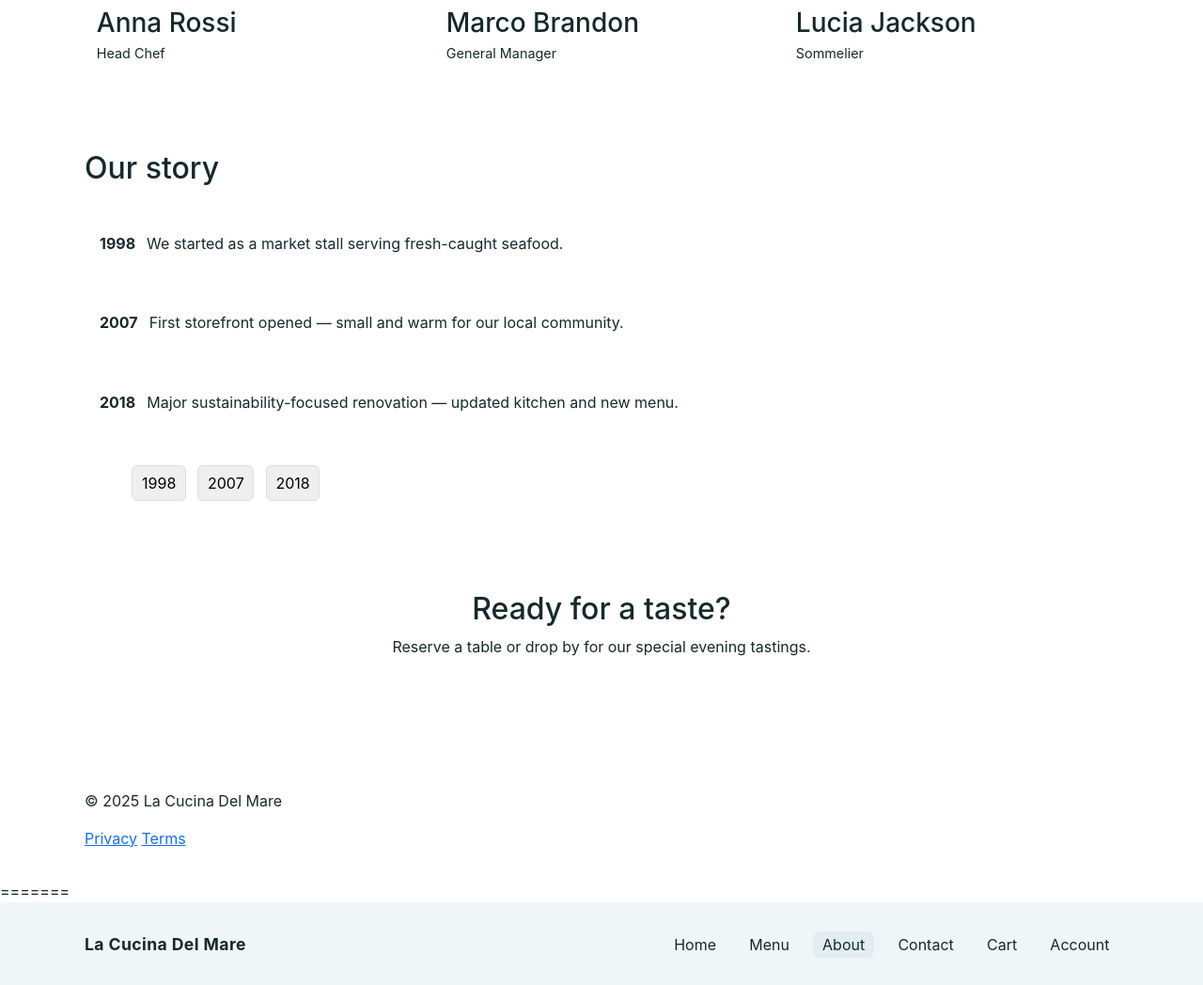
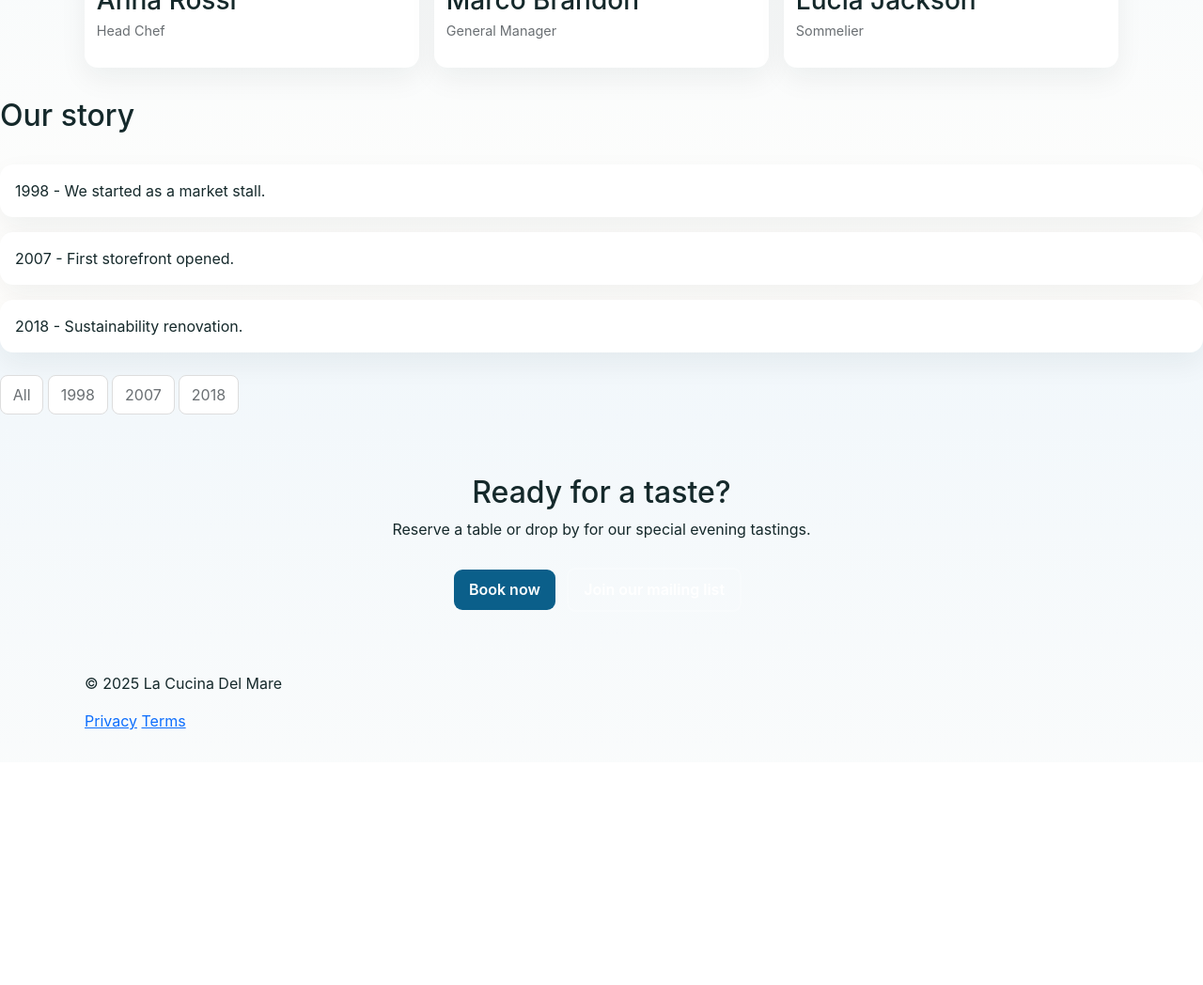
Before and after one commit to NotDaLion/College-Website, a PHP site: page /Pages/about-alt.html in a window 1280 px wide. Shown: the part 1263-2311 px from the top of the page at 94% size. After the commit the page ends 2040 px from the top, so only its background shows below. Run offline with PHP 8.4, Linux system fonts and the light colour scheme.

Commit message:
test1
test1

```diff
--- a/Pages/about-alt.html
+++ b/Pages/about-alt.html
@@ -1,141 +1,3 @@
-<<<<<<< HEAD
-<!doctype html>
-<html lang="en">
-<head>
-  <meta charset="utf-8" />
-  <meta name="viewport" content="width=device-width, initial-scale=1" />
-  <title>About - La Cucina Del Mare (Alt)</title>
-  <link rel="stylesheet" href="../Stylesheets/about-alt.css">
-</head>
-<body>
-  <header class="alt-header">
-    <div class="alt-container">
-      <a class="alt-logo" href="/">La Cucina Del Mare</a>
-      <nav class="alt-nav">
-        <ul>
-          <li><a href="/">Home</a></li>
-          <li><a href="/menu.html">Menu</a></li>
-          <li><a href="/about/about-alt.html" class="active">About</a></li>
-          <li><a href="/contact.html">Contact</a></li>
-        </ul>
-      </nav>
-    </div>
-  </header>
-
-  <main class="alt-main">
-    <section class="alt-hero">
-      <div class="alt-overlay"></div>
-      <div class="alt-hero-inner alt-container">
-        <h1>Welcome to our kitchen</h1>
-        <p class="sub">A new take on coastal cuisine — seasonal, imaginative, and lovingly prepared.</p>
-        <div class="alt-cta">
-          <button id="tour" class="alt-btn">Take a virtual tour</button>
-          <button id="reserve" class="alt-btn alt-outline">Reserve a table</button>
-        </div>
-      </div>
-    </section>
-
-    <section class="alt-about alt-container" id="about">
-  <div class="alt-about-grid">
-
-    <div class="alt-about-text">
-      <h2>Our Philosophy</h2>
-      <p>From the sea to your fork, we prioritize freshness and sustainable sourcing...</p>
-      <ul>
-        <li>Locally sourced seafood</li>
-        <li>Sustainable daily practices</li>
-        <li>Community-first events</li>
-      </ul>
-    </div>
-
-    <div class="alt-about-media">
-      <img src="https://images.unsplash.com/photo-1484723091739-30a097e8f929?q=80&w=1200&auto=format&fit=crop" alt="Chef prepping"/>
-    </div>
-
-  </div>
-</section>
-
-
-    <section class="alt-team alt-container" id="team">
-      <h2>Meet our crew</h2>
-      <div class="alt-team-grid">
-        <article class="member" tabindex="0" data-img="https://www.totaljobs.com/advice/wp-content/uploads/Sous-Chef-job-description_5719402-1536x864.jpg" data-name="Anna Rossi" data-bio="Head Chef with a love of Mediterranean seafood." >
-          <div class="member-img" aria-hidden="true" style="background-image:url('https://www.totaljobs.com/advice/wp-content/uploads/Sous-Chef-job-description_5719402-1536x864.jpg')"></div>
-          <h3>Anna Rossi</h3>
-          <p class="role">Head Chef</p>
-        </article>
-
-        <article class="member" tabindex="0" data-img="https://blog.scitraining.com/wp-content/uploads/2019/12/restaurant-general-manager-job-description-1-768x512.jpg.webp" data-name="Marco Bianchi" data-bio="Friendly general manager and community host">
-          <div class="member-img" aria-hidden="true" style="background-image:url('https://blog.scitraining.com/wp-content/uploads/2019/12/restaurant-general-manager-job-description-1-768x512.jpg.webp')"></div>
-          <h3>Marco Brandon</h3>
-          <p class="role">General Manager</p>
-        </article>
-
-        <article class="member" tabindex="0" data-img="https://d3h1lg3ksw6i6b.cloudfront.net/media/image/2023/03/03/90cc5bc7dbd54de68f7eb346e14d78b8_batch_LSM09648.jpg" data-name="Lucia Moretti" data-bio="Sommelier and wine curator.">
-          <div class="member-img" aria-hidden="true" style="background-image:url('https://d3h1lg3ksw6i6b.cloudfront.net/media/image/2023/03/03/90cc5bc7dbd54de68f7eb346e14d78b8_batch_LSM09648.jpg')"></div>
-          <h3>Lucia Jackson</h3>
-          <p class="role">Sommelier</p>
-        </article>
-      </div>
-    </section>
-
-    <section class="alt-timeline alt-container" id="timeline">
-      <h2>Our story</h2>
-      <div class="alt-timeline-wrap">
-        <div class="alt-timeline-item" data-year="1998">
-          <strong>1998</strong>
-          <p>We started as a market stall serving fresh-caught seafood.</p>
-        </div>
-        <div class="alt-timeline-item" data-year="2007">
-          <strong>2007</strong>
-          <p>First storefront opened — small and warm for our local community.</p>
-        </div>
-        <div class="alt-timeline-item" data-year="2018">
-          <strong>2018</strong>
-          <p>Major sustainability-focused renovation — updated kitchen and new menu.</p>
-        </div>
-        <div class="alt-timeline-controls">
-          <button data-filter="all" class="active">All</button>
-          <button data-filter="1998">1998</button>
-          <button data-filter="2007">2007</button>
-          <button data-filter="2018">2018</button>
-        </div>
-      </div>
-    </section>
-
-    <section class="alt-cta alt-container">
-      <h2>Ready for a taste?</h2>
-      <p>Reserve a table or drop by for our special evening tastings.</p>
-      <div class="alt-cta-actions">
-        <button id="book" class="alt-btn">Book now</button>
-        <button id="join-us" class="alt-btn alt-outline">Join our mailing list</button>
-      </div>
-    </section>
-  </main>
-
-  <footer class="alt-footer">
-    <div class="alt-container">
-      <p>&copy; <span id="alt-year">2025</span> La Cucina Del Mare</p>
-      <nav>
-        <a href="/privacy.html">Privacy</a>
-        <a href="/terms.html">Terms</a>
-      </nav>
-    </div>
-  </footer>
-
-  <div id="member-modal" aria-hidden="true" class="member-modal">
-    <button class="close-modal" aria-label="Close">✕</button>
-    <div class="member-content">
-      <img src="" alt=""/>
-      <h3></h3>
-      <p></p>
-    </div>
-  </div>
-
-  <script src="../Scripts/about-alt.js"></script>
-</body>
-</html>
-=======
 <!DOCTYPE html>
 <html lang="en">
   <head>
@@ -210,7 +72,7 @@
 
           <div class="alt-about-media">
             <img
-              src="https://images.unsplash.com/photo-1484723091739-30a097e8f929?q=80&w=1200&auto=format&fit=crop"
+              src="https://www.willflyforfood.net/wp-content/uploads/2023/08/istanbul-restaurants-askoroz-balikcisi2.jpg.webp"
               alt="Chef prepping"
             />
           </div>
@@ -276,34 +138,25 @@
         </div>
       </section>
 
-      <section class="alt-timeline alt-container" id="timeline">
-        <h2>Our story</h2>
-        <div class="alt-timeline-wrap">
-          <div class="alt-timeline-item" data-year="1998">
-            <strong>1998</strong>
-            <p>We started as a market stall serving fresh-caught seafood.</p>
-          </div>
-          <div class="alt-timeline-item" data-year="2007">
-            <strong>2007</strong>
-            <p>
-              First storefront opened — small and warm for our local community.
-            </p>
-          </div>
-          <div class="alt-timeline-item" data-year="2018">
-            <strong>2018</strong>
-            <p>
-              Major sustainability-focused renovation — updated kitchen and new
-              menu.
-            </p>
-          </div>
-          <div class="alt-timeline-controls">
-            <button data-filter="all" class="active">All</button>
-            <button data-filter="1998">1998</button>
-            <button data-filter="2007">2007</button>
-            <button data-filter="2018">2018</button>
-          </div>
-        </div>
-      </section>
+     <section id="timeline">
+
+  <h2>Our story</h2>
+
+  <div id="timeline-items">
+    <div class="item y1998">1998 - We started as a market stall.</div>
+    <div class="item y2007">2007 - First storefront opened.</div>
+    <div class="item y2018">2018 - Sustainability renovation.</div>
+  </div>
+<br>
+  <div id="timeline-buttons">
+    <button id="all">All</button>
+    <button id="y1998">1998</button>
+    <button id="y2007">2007</button>
+    <button id="y2018">2018</button>
+  </div>
+
+</section>
+
 
       <section class="alt-cta alt-container">
         <h2>Ready for a taste?</h2>
@@ -338,7 +191,7 @@
       </div>
     </div>
 
+    <script src="https://code.jquery.com/jquery-3.7.1.min.js"></script>
     <script src="../Scripts/about-alt.js"></script>
   </body>
 </html>
->>>>>>> 927048f13ce756eb76e8ff1d91f876684e7fd279
--- a/Stylesheets/about-alt.css
+++ b/Stylesheets/about-alt.css
@@ -1,4 +1,3 @@
-<<<<<<< HEAD
 :root {
   --bg: linear-gradient(180deg, #f1f7fb 0%, #fffefc 100%);
   --primary: #0b5f8a;
@@ -94,7 +93,7 @@ body {
       rgba(11, 95, 138, 0.15) 0%,
       rgba(255, 255, 255, 0.0) 55%
     ),
-    url("https://images.unsplash.com/photo-1504674900247-0877df9cc836?q=80&w=1600&auto=format&fit=crop")
+    url("https://www.venetianlasvegas.com/adobe/dynamicmedia/deliver/dm-aid--21c0003d-0ca6-4bfd-b930-a80f67692d4d/fish-market-1-2000x812.jpg?preferwebp=true&quality=64")
       center/cover no-repeat;
 }
 
@@ -332,339 +331,43 @@ body {
 
 .alt-hero-inner {
   padding-left: 0;
-=======
-:root {
-  --bg: linear-gradient(180deg, #f1f7fb 0%, #fffefc 100%);
-  --primary: #0b5f8a;
-  --accent: #ff8c42;
-  --muted: #6a6f73;
-  --surface: #ffffff;
-  --card-radius: 14px;
-  --shadow-soft: 0 12px 30px rgba(20, 40, 40, 0.06);
-  --shadow-hover: 0 18px 36px rgba(20, 40, 40, 0.1);
 }
 
-* {
-  box-sizing: border-box;
-}
-
-html,
-body {
-  height: 100%;
-}
-
-body {
-  margin: 0;
-  font-family: Inter, system-ui, -apple-system, "Segoe UI", Roboto;
-  background: var(--bg);
-  color: #15292b;
-  -webkit-font-smoothing: antialiased;
-  line-height: 1.5;
-}
-
-
-.alt-container {
-  width: min(92%, 1100px);
-  margin: 0 auto;
-  padding: 2rem 0;
-}
-
-.alt-header {
-  background: rgba(11, 95, 138, 0.06);
-  border-bottom: 1px solid rgba(11, 95, 138, 0.08);
-}
-
-.alt-header .alt-container {
+/* Timeline container */
+#timeline-items {
   display: flex;
-  justify-content: space-between;
-  align-items: center;
-}
-
-.alt-logo {
-  color: var(--primary);
-  font-weight: 700;
-  text-decoration: none;
-  font-size: 1.1rem;
-  letter-spacing: 0.4px;
-}
-
-.alt-nav ul {
-  display: flex;
-  gap: 1rem;
-  list-style: none;
-  margin: 0;
-  padding: 0;
-}
-
-.alt-nav a {
-  color: var(--muted);
-  text-decoration: none;
-  padding: 0.25rem 0.6rem;
-  border-radius: 8px;
-  transition: 0.25s;
-}
-
-.alt-nav a:hover,
-.alt-nav a.active {
-  color: var(--primary);
-  background: rgba(11, 95, 138, 0.06);
-}
-
-.alt-hero {
-  position: relative;
-  min-height: 420px;
-  display: flex;
-  align-items: center;
-  border-radius: 16px;
-}
-
-.alt-overlay {
-  position: absolute;
-  inset: 0;
-  border-radius: 16px;
-
-  background: linear-gradient(
-      180deg,
-      rgba(11, 95, 138, 0.15) 0%,
-      rgba(255, 255, 255, 0.0) 55%
-    ),
-    url("https://images.unsplash.com/photo-1504674900247-0877df9cc836?q=80&w=1600&auto=format&fit=crop")
-      center/cover no-repeat;
-}
-
-.alt-hero-inner {
-  position: relative;
-  z-index: 2;
-  padding: 3rem 0;
-}
-
-.alt-hero h1 {
-  color: #fff;
-  font-size: 2.4rem;
-  margin: 0 0 0.5rem;
-  text-shadow: 0 2px 6px rgba(0, 0, 0, 0.18);
-}
-
-.alt-hero .sub {
-  color: #fffccc;
-  max-width: 600px;
-}
-
-.alt-btn {
-  background: var(--primary);
-  color: #fff;
-  border: 0;
-  padding: 0.6rem 1rem;
-  border-radius: 9px;
-  cursor: pointer;
-  font-weight: 600;
-  margin-right: 0.5rem;
-  transition: 0.2s ease;
-}
-
-.alt-btn:hover {
-  transform: translateY(-2px);
-  box-shadow: var(--shadow-hover);
-}
-
-.alt-btn.alt-outline {
-  background: transparent;
-  color: #fff;
-  border: 2px solid rgba(255, 255, 255, 0.22);
-}
-
-
-.alt-about-grid {
-  display: grid;
-  grid-template-columns: 1fr 420px;
-  gap: 1.4rem;
-  align-items: center;
+  flex-direction: column;
+  gap: 1rem;       /* spacing between items */
   margin-top: 2rem;
 }
 
-.alt-about-text h2 {
-  margin-top: 0;
+/* Timeline items */
+.item {
+  background: var(--surface);        /* white card look */
+  padding: 1rem;                     /* inner spacing */
+  border-radius: var(--card-radius); /* rounded corners */
+  box-shadow: var(--shadow-soft);    /* subtle shadow */
 }
 
-.alt-about-text p {
+/* Timeline filter buttons */
+#all, #y1998, #y2007, #y2018 {
+  padding: 0.5rem 0.8rem;
+  border-radius: 8px;
+  border: 1px solid #ddd;
+  background: #fff;            /* or var(--surface) */
   color: var(--muted);
-}
-
-.alt-about-text ul {
-  color: var(--muted);
-  list-style: disc;
-  margin-left: 1.25rem;
-}
-
-.alt-stats {
-  display: flex;
-  gap: 1rem;
-  margin-top: 1rem;
-}
-
-.alt-stat {
-  background: var(--surface);
-  padding: 0.9rem;
-  border-radius: 10px;
-  flex: 1;
-  text-align: center;
-  box-shadow: var(--shadow-soft);
-}
-
-.alt-stat .num {
-  display: block;
-  font-size: 1.4rem;
-  color: var(--accent);
-}
-
-.alt-about-media img {
-  width: 100%;
-  border-radius: 12px;
-}
-
-.alt-team-grid {
-  display: grid;
-  grid-template-columns: repeat(3, 1fr);
-  gap: 1rem;
-  margin-top: 2rem;
-}
-
-.member {
-  background: var(--surface);
-  padding: 0.8rem;
-  border-radius: var(--card-radius);
-  cursor: pointer;
-  box-shadow: var(--shadow-soft);
-  transition: 0.25s;
-}
-
-.member:hover {
-  transform: translateY(-3px);
-  box-shadow: var(--shadow-hover);
-}
-
-.member img,
-.member .member-img {
-  width: 100%;
-  height: 200px;
-  border-radius: 10px;
-  background-size: cover;
-  background-position: center;
-}
-
-.member h3 {
-  margin: 0.6rem 0 0.25rem;
-}
-
-.member .role {
-  color: var(--muted);
-  font-size: 0.9rem;
-}
-
-.member:focus {
-  outline: 3px solid rgba(11, 95, 138, 0.12);
-  outline-offset: 6px;
-}
-
-.alt-timeline-wrap {
-  display: grid;
-  gap: 0.8rem;
-  margin-top: 2rem;
-}
-
-.alt-timeline-item {
-  background: var(--surface);
-  padding: 1rem;
-  border-radius: 8px;
-  display: flex;
-  gap: 0.75rem;
-  align-items: flex-start;
-  box-shadow: var(--shadow-soft);
-}
-
-.alt-timeline-controls {
-  margin-top: 0.6rem;
-}
-
-.alt-timeline-controls button {
-  margin-right: 0.5rem;
-  padding: 0.4rem 0.6rem;
-  border-radius: 6px;
-  border: 1px solid #ddd;
   cursor: pointer;
   transition: 0.2s;
 }
 
-.alt-timeline-controls button.active {
+/* Active button */
+#all.active, #y1998.active, #y2007.active, #y2018.active {
   background: var(--accent);
   color: #fff;
   border: 0;
 }
 
-.alt-cta {
-  text-align: center;
-  padding: 2rem 0;
-  margin-top: 2rem;
+/* Hover effect */
+#all:hover, #y1998:hover, #y2007:hover, #y2018:hover {
+  background: rgba(11,95,138,0.1);
 }
-
-.alt-cta .alt-btn {
-  margin-top: 0.8rem;
-}
-
-.member-modal {
-  position: fixed;
-  inset: 0;
-  display: none;
-  align-items: center;
-  justify-content: center;
-  background: rgba(0, 0, 0, 0.4);
-  padding: 1rem;
-}
-
-.member-modal[aria-hidden="false"] {
-  display: flex;
-}
-
-.member-modal .member-content {
-  background: var(--surface);
-  border-radius: 10px;
-  padding: 1rem;
-  max-width: 420px;
-  width: 95%;
-}
-
-.member-modal img {
-  width: 100%;
-  height: 240px;
-  object-fit: cover;
-  border-radius: 8px;
-}
-
-@media (max-width: 920px) {
-  .alt-about-grid {
-    grid-template-columns: 1fr;
-  }
-
-  .alt-team-grid {
-    grid-template-columns: repeat(2, 1fr);
-  }
-
-  .alt-hero {
-    min-height: 280px;
-  }
-}
-
-@media (max-width: 560px) {
-  .alt-team-grid {
-    grid-template-columns: 1fr;
-  }
-
-  .alt-nav ul {
-    display: none;
-  }
-}
-
-.alt-hero-inner {
-  padding-left: 0;
->>>>>>> 927048f13ce756eb76e8ff1d91f876684e7fd279
-}
```
Also changed, not shown: Scripts/about-alt.js (+14 -65 lines).
